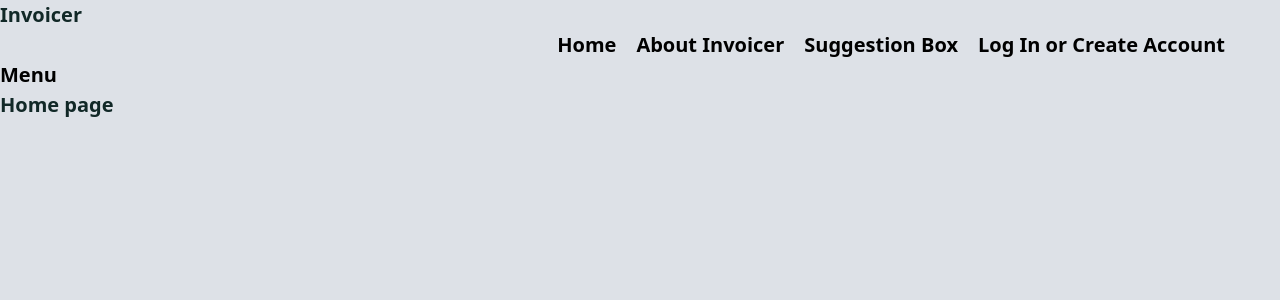
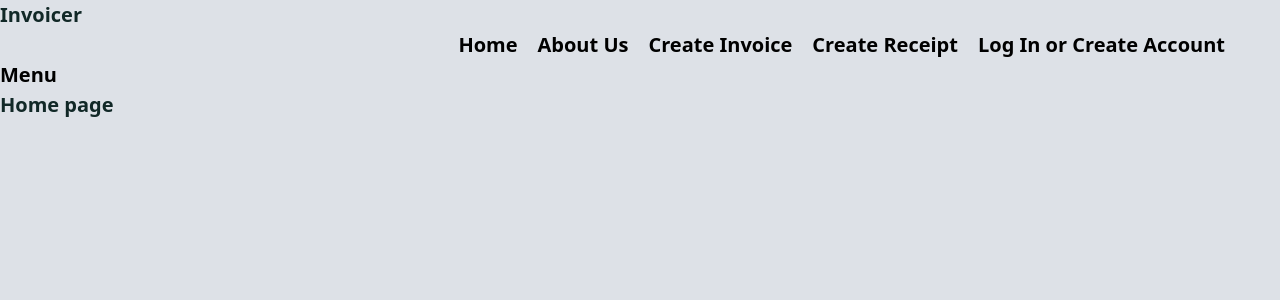
Before and after one commit to brightjonathan/Hovor_Invoice, a React (Vite) app: page / in a window 1280 px wide. Shown: the top 300 px of the page. Built offline with nearby package versions, Linux system fonts and the light colour scheme; no server answers; the HTML template or start-up script is replaced by a standard one.

Commit message:
finished working on the home and ReadMe file

```diff
--- a/src/Components/Header.jsx
+++ b/src/Components/Header.jsx
@@ -39,15 +39,16 @@ const Header = ({ isAuth, handleSignOut }) => {
 
         <nav className="navbar">
           <ul>
-            {links.map(({ id, title, url }) => (
+            {links.map(({ id, title, url_path }) => (
               <div key={id}>
                 <li key={id} className="list-item">
-                  <Link to={url} className="text-base text-slate-700">
+                  <Link to={url_path} className="text-base text-slate-700">
                     {title}
                   </Link>
                 </li>
               </div>
             ))}
+
 
             <li>
                 {isAuth ? <Logout handleSignOut={handleSignOut} /> : <Link to={'/register'} className="bg-[#166534] py-2 px-6 rounded text-base hover:bg-[#bbf0cf] text-white transition-all duration-150 hover:text-[black]  shadow-lg hover:ring-4 hover:ring-[#bbf0cf]"> Log In or Create Account </Link>
--- a/src/Utility/NavbarData.js
+++ b/src/Utility/NavbarData.js
@@ -10,13 +10,18 @@ export const navbarData = [
   },
   {
     id: uuidv4(),
-    title: "About Invoicer",
+    title: "About Us",
     url_path: "/about",
   },
   {
     id: uuidv4(),
-    title: "Suggestion Box",
-    url_path: "/suggestion-box",
+    title: " Create Invoice",
+    url_path: "/invoice",
+  },
+  {
+    id: uuidv4(),
+    title: "Create Receipt",
+    url_path: "#",
   },
 ];
 
```
